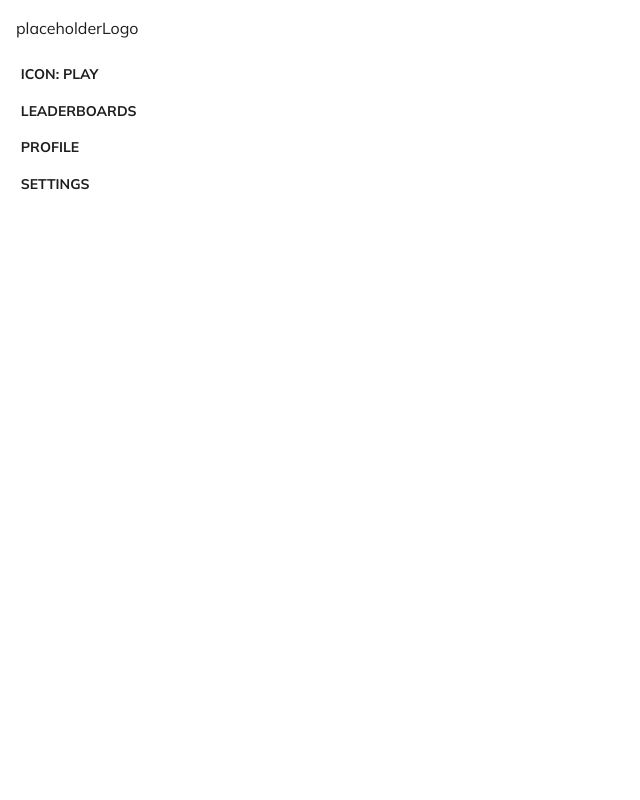
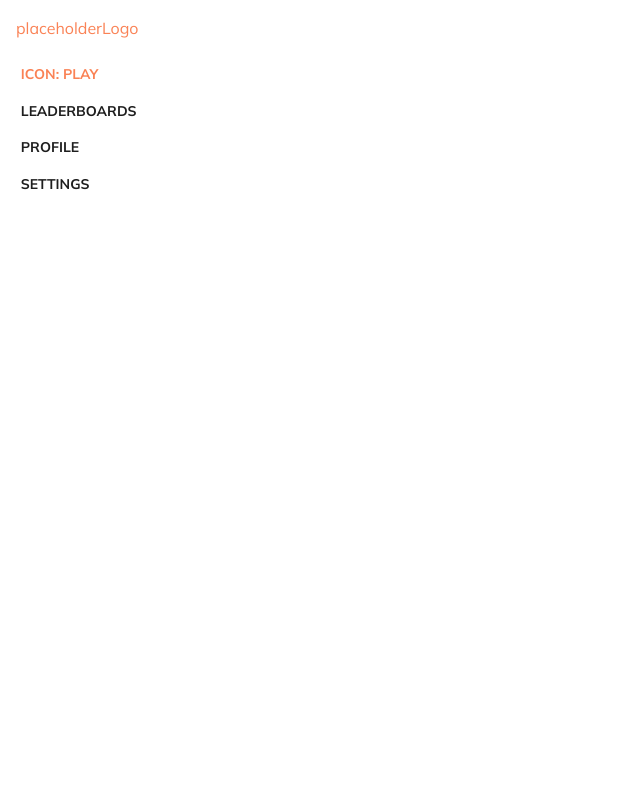
Before and after one commit to Linuxiarnia/synotion.web, a React (Vite) app: page / in a window 1280 px wide. Shown: the top 800 px of the page, without its empty margins (0-640 px from the left). Built offline with nearby package versions, Linux system fonts and the light colour scheme.

Commit message:
fix activeButton

```diff
--- a/src/components/Navigation.tsx
+++ b/src/components/Navigation.tsx
@@ -1,33 +1,36 @@
 import { Box, Button, ButtonProps, Theme, Typography, useTheme } from '@mui/material';
 import React from 'react';
-// import { useLocation } from 'react-router-dom';
+import { useLocation } from 'react-router-dom';
 
 import './Navigation.css';
 import styled from '@emotion/styled';
 
 //myButton zwraca blad, ale dziala lol
-const MyButton = styled(Button)<ButtonProps>(({ theme }) => ({ color: (theme as Theme).palette.text.primary }));
+const MyButton = styled(Button)<ButtonProps>(({ theme, href }) => ((href==location.pathname)? { color: (theme as Theme).palette.primary.main } : { color: (theme as Theme).palette.text.primary }));
 
 
 export const NavBar = () => {
     // type Page = 'Home' | 'Leaderboards' | 'Profile' | 'Settings';
     const theme = useTheme();
-    //const location = useLocation();
+
+    const location = useLocation();
+
+    console.log(location.pathname);
 
     return(
         <div className='navigation'>
 
             <span>
                 <Box sx={{ bgcolor: 'none' , m: 2 }}>
-                    <Typography color='text.primary' variant='body1'>
+                    <Typography color={theme.palette.primary.main} variant='body1'>
                         placeholderLogo
                     </Typography>
                 </Box>
                 <div className='navContainer'>
-                    <Box><MyButton href = '/'>Icon: Play</MyButton></Box>
+                    <Box><MyButton href='/'>Icon: Play</MyButton></Box>
                     <Box><MyButton href = '/leaderboards'>Leaderboards</MyButton></Box>
-                    <Box><MyButton href = '/profile' sx={{ color: theme.palette.text.primary }}>Profile</MyButton></Box>
-                    <Box><MyButton href = '/settings' sx={{ color: theme.palette.text.primary }}>Settings</MyButton></Box>
+                    <Box><MyButton href = '/profile'>Profile</MyButton></Box>
+                    <Box><MyButton href = '/settings'>Settings</MyButton></Box>
                 </div>
             </span>
             <div className='logoutContainer'>
--- a/src/main.tsx
+++ b/src/main.tsx
@@ -2,12 +2,17 @@ import React from 'react';
 import { createRoot } from 'react-dom/client';
 import App from './App.tsx';
 import { createBrowserRouter, RouterProvider } from 'react-router-dom';
+
 
 const router = createBrowserRouter([
     {
         path: '/',
         element: <App/>
     },
+    {
+        path: '/leaderboards',
+        element: <App/>
+    }
 ]);
 
 createRoot(document.getElementById('root')!).render(
```
